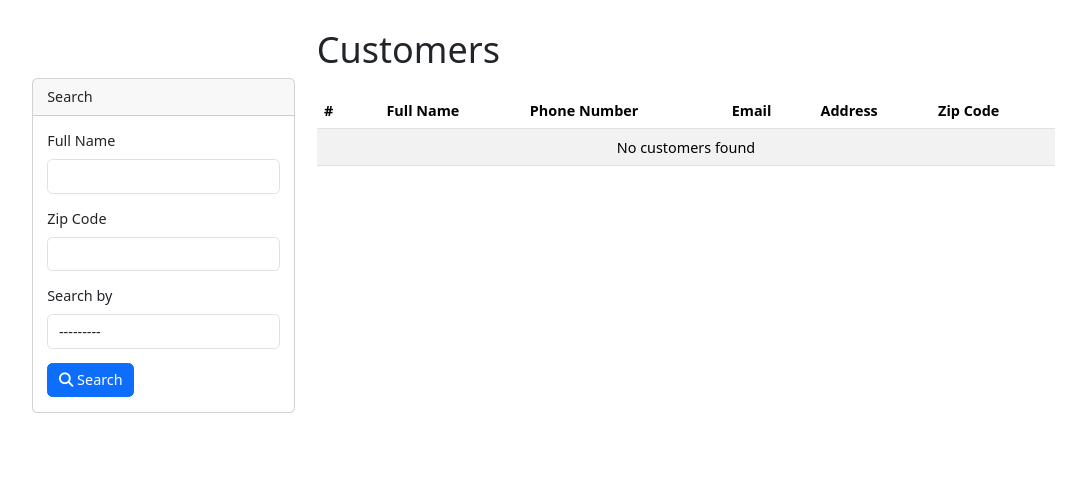
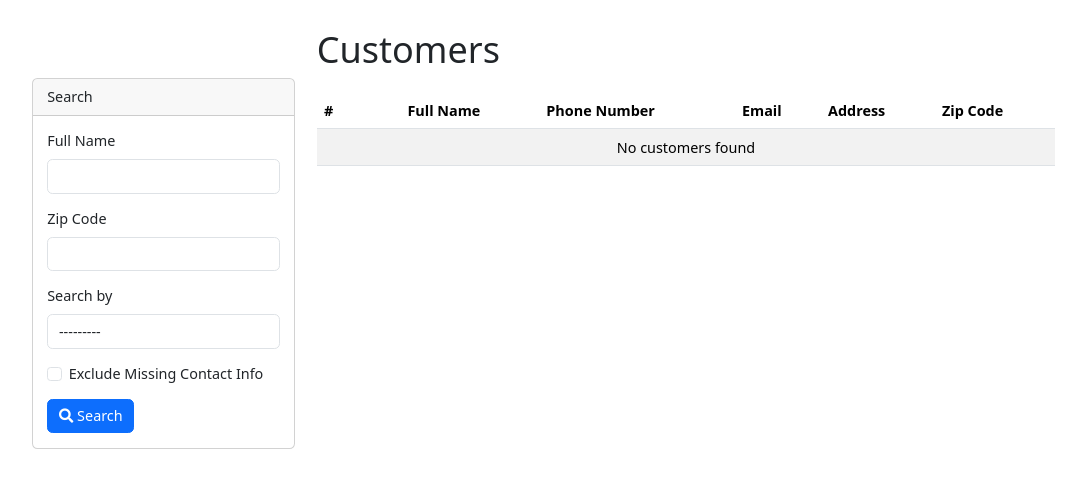
Before and after one commit to caffeinelover1012/weatherapp, a Django app: page /customers/ in a window 1280 px wide. Shown: the part 59-547 px from the top of the page, without its empty margins (49-1135 px from the left). Run offline with Django 4.2, Linux system fonts and the light colour scheme; data that the repository does not hold is empty; some libraries are stand-ins or nearby versions.

Commit message:
added a filter for missing contact info

```diff
--- a/weather/filters.py
+++ b/weather/filters.py
@@ -1,6 +1,8 @@
 from django import forms
 from django_filters import FilterSet, CharFilter, ChoiceFilter
 from .models import Customer
+from django_filters import FilterSet, BooleanFilter
+from django.forms import CheckboxInput
 from .utils import get_affected_zip_codes  # import the method for getting zip codes
 
 
@@ -13,13 +15,20 @@ class CustomerFilter(FilterSet):
     zip_code = CharFilter(field_name='zip_code', lookup_expr='icontains', label='Zip Code')
     search_by = ChoiceFilter(field_name='zip_code', lookup_expr='in', label='Search by',
                              choices=WEATHER_CHOICES, method='filter_by_weather')
+    exclude_missing_contact = BooleanFilter(method='exclude_missing_contact_info', widget=CheckboxInput)
 
     class Meta:
         model = Customer
-        fields = ['full_name', 'zip_code']
+        fields = ['full_name', 'zip_code','search_by', 'exclude_missing_contact']
 
     def filter_by_weather(self, queryset, name, value):
         if value:
             affected_zip_codes = get_affected_zip_codes(value)  # get the zip codes affected by the weather
             return queryset.filter(zip_code__in=affected_zip_codes)
         return queryset
+
+    def exclude_missing_contact_info(self, queryset, name, value):
+        if value:  # if checkbox is checked
+            return queryset.exclude(phone_number=None).exclude(email__isnull=True).exclude(email__iexact='nan')
+        else:
+            return queryset
--- a/weather/models.py
+++ b/weather/models.py
@@ -21,6 +21,9 @@ class Customer(models.Model):
             )
         ]
 
+    def missing_contact_info(self):
+        return self.phone_number is None or self.email is None or self.email.lower() == 'nan'
+
     def __str__(self):
         return f'Customer {self.full_name}'
 
--- a/weather/templates/base.html
+++ b/weather/templates/base.html
@@ -8,6 +8,7 @@
     <title>{% block title %}Roofing Co. Customer Management{% endblock %}</title>
     <script src="https://code.jquery.com/jquery-3.6.0.min.js"></script>
     <script src="https://kit.fontawesome.com/1f1d5d3840.js" crossorigin="anonymous"></script>
+    <link href="https://cdnjs.cloudflare.com/ajax/libs/font-awesome/5.15.3/css/all.min.css" rel="stylesheet">
     <link href="https://cdn.jsdelivr.net/npm/bootstrap@5.3.0-alpha2/dist/css/bootstrap.min.css" rel="stylesheet" integrity="sha384-aFq/bzH65dt+w6FI2ooMVUpc+21e0SRygnTpmBvdBgSdnuTN7QbdgL+OapgHtvPp" crossorigin="anonymous">
     <!-- Add Select2 JS and CSS --> <!-- Add Select2 CSS -->
     <link href="https://cdnjs.cloudflare.com/ajax/libs/select2/4.0.13/css/select2.min.css" rel="stylesheet" /> <!-- Add Select2 JS --> <script src="https://cdnjs.cloudflare.com/ajax/libs/select2/4.0.13/js/select2.min.js"></script>
--- a/weather/templates/customers.html
+++ b/weather/templates/customers.html
@@ -23,6 +23,11 @@
                       {% endfor %}
                   </select>
                 </div>
+                <div class="mb-3 form-check">
+                  <input class="form-check-input" type="checkbox" name="{{ filter.form.exclude_missing_contact.name }}" id="excludeMissingContact" {% if filter.form.exclude_missing_contact.value %}checked{% endif %}>
+                  <label class="form-check-label" for="excludeMissingContact">Exclude Missing Contact Info</label>
+                </div>
+
                 <button class="btn btn-primary" type="submit"><i class="fas fa-search"></i> Search</button>
               </form>
             </div>
@@ -36,6 +41,7 @@
                 <tr>
                   <th scope="col">#</th>
                   <th scope="col"></th>
+                  <th scope="col"></th>
                   <th scope="col">Full Name</th>
                   <th scope="col">Phone Number</th>
                   <th scope="col">Email</th>
@@ -47,6 +53,11 @@
                 {% for customer in filter.qs %}
                   <tr>
                     <th scope="row">{{ forloop.counter }}</th>
+                    <td>
+                      {% if customer.missing_contact_info %}
+                        <i class="fas fa-flag text-danger"></i>
+                      {% endif %}
+                    </td>
                     <td><i class="fas fa-user-circle"></i></td>
                     <td><a href="{% url 'customer' id=customer.id %}">{{ customer.full_name }}</a></td>
                     <td>{{ customer.phone_number }}</td>
@@ -56,7 +67,7 @@
                   </tr>
                 {% empty %}
                   <tr>
-                  <td colspan="7" class="text-center">No customers found</td>
+                    <td colspan="8" class="text-center">No customers found</td>
                   </tr>
                 {% endfor %}
               </tbody>
--- a/weather/utils.py
+++ b/weather/utils.py
@@ -3,6 +3,8 @@ import pandas as pd
 from openpyxl import load_workbook
 import requests
 from uszipcode import SearchEngine
+
+API_KEY = 'AIzaSyBJB4L6udpCiLujeNeseP548aYJa1m4pwM'
 
 def get_rain_affected_zips(api_key, weather):
     if weather=="Sun":
```
Lines whose indentation alone changed are shown as unchanged.
